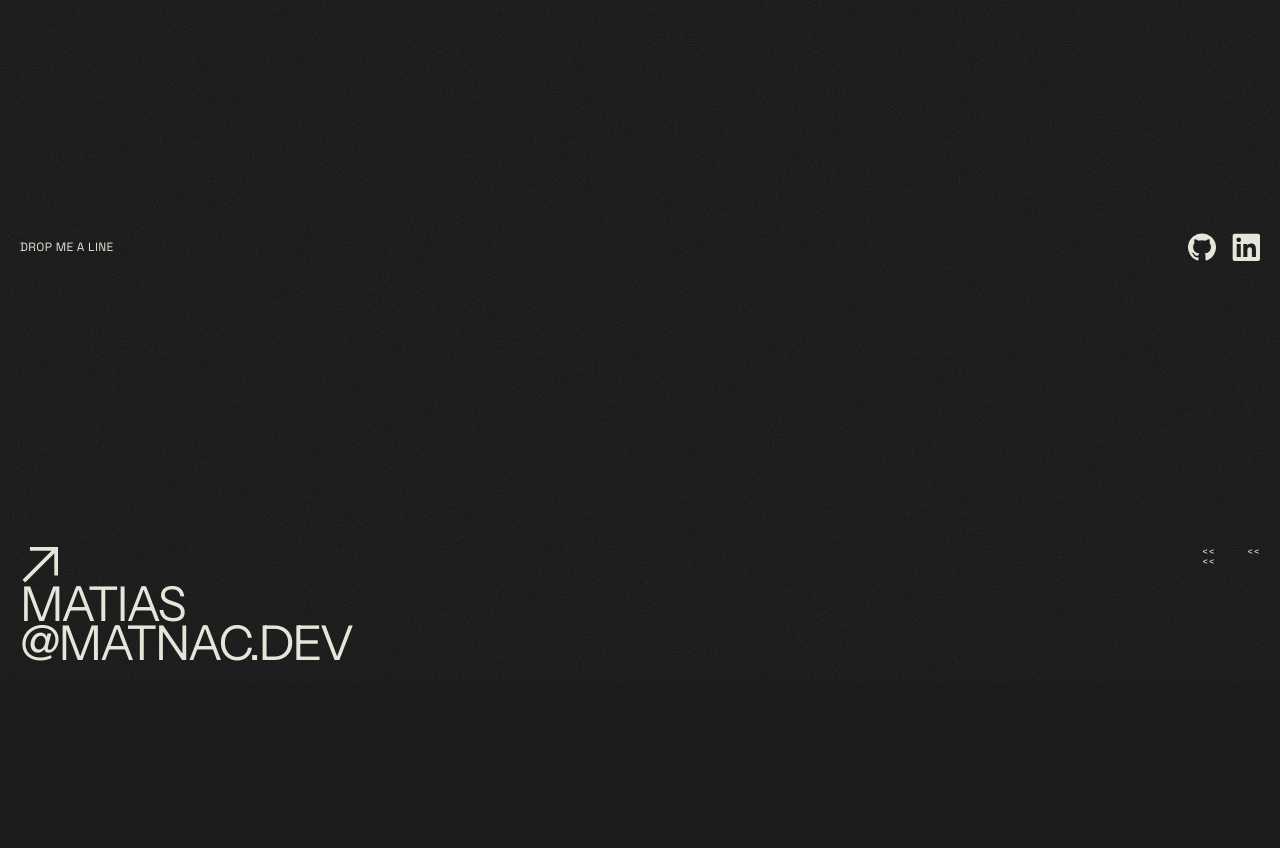
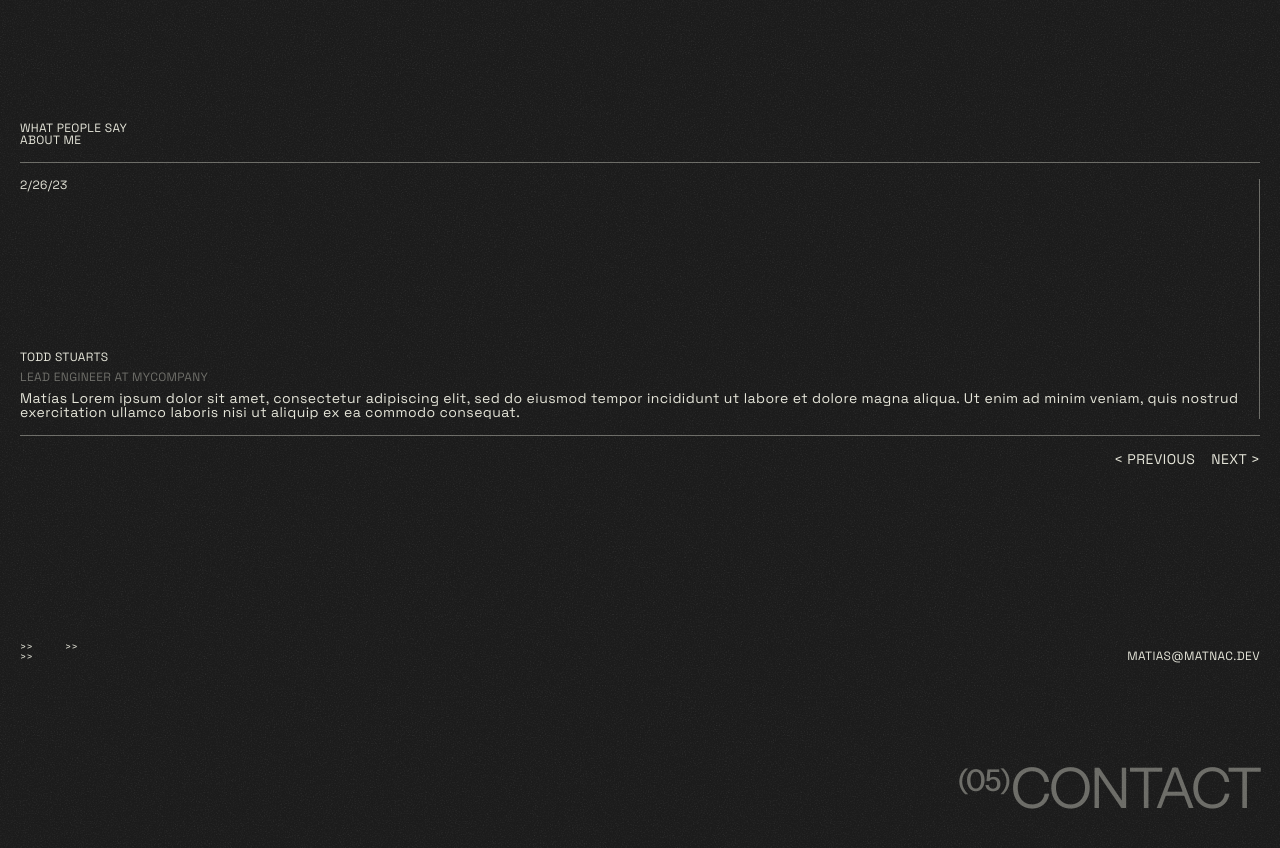
Before and after one commit to msallent/matnac.dev, a Next.js app: page / in a window 1280 px wide. Shown: the part 3574-4422 px from the top of the page. Before the commit the page ends 4256 px from the top, so only its background shows below. Built offline with nearby package versions, Linux system fonts and the light colour scheme.

Commit message:
Add Reviews component

```diff
--- a/src/app/page.tsx
+++ b/src/app/page.tsx
@@ -1,4 +1,4 @@
-import { Contact, Dev, Hero, Showcase, Who } from "@/components";
+import { Contact, Dev, Hero, Reviews, Showcase, Who } from "@/components";
 
 export default function Home() {
   return (
@@ -7,6 +7,7 @@ export default function Home() {
       <Who />
       <Dev />
       <Showcase />
+      <Reviews />
       <Contact />
     </main>
   );
--- a/src/components/Contact.tsx
+++ b/src/components/Contact.tsx
@@ -4,7 +4,7 @@ export function Contact() {
   return (
     <section className="flex h-svh flex-col justify-between p-5">
       <h1 className="flex justify-end text-secondary">
-        <span className="mt-[2.5px] text-lg">(04)</span>
+        <span className="mt-[2.5px] text-lg">(05)</span>
         <span className="text-xl">Contact</span>
       </h1>
 
--- /dev/null
+++ b/src/components/Reviews.tsx
@@ -0,0 +1,72 @@
+import { Carousel, CarouselItem } from "./Carousel";
+
+const REVIEWS = [
+  {
+    date: "2/26/23",
+    author: "Todd Stuarts",
+    position: "Lead Engineer at MyCompany",
+    message:
+      "Matías Lorem ipsum dolor sit amet, consectetur adipiscing elit, sed do eiusmod tempor incididunt ut labore et dolore magna aliqua. Ut enim ad minim veniam, quis nostrud exercitation ullamco laboris nisi ut aliquip ex ea commodo consequat.",
+  },
+  {
+    date: "2/26/23",
+    author: "Todd Stuarts",
+    position: "Lead Engineer at MyCompany",
+    message:
+      "Matías Lorem ipsum dolor sit amet, consectetur adipiscing elit, sed do eiusmod tempor incididunt ut labore et dolore magna aliqua. Ut enim ad minim veniam, quis nostrud exercitation ullamco laboris nisi ut aliquip ex ea commodo consequat.",
+  },
+  {
+    date: "2/26/23",
+    author: "Todd Stuarts",
+    position: "Lead Engineer at MyCompany",
+    message:
+      "Matías Lorem ipsum dolor sit amet, consectetur adipiscing elit, sed do eiusmod tempor incididunt ut labore et dolore magna aliqua. Ut enim ad minim veniam, quis nostrud exercitation ullamco laboris nisi ut aliquip ex ea commodo consequat.",
+  },
+];
+
+export function Reviews() {
+  return (
+    <section className="flex h-svh flex-col justify-between p-5">
+      <h1 className="flex justify-end">
+        <span className="mt-[2.5px] text-lg">(04)</span>
+        <span className="text-xl">Reviews</span>
+      </h1>
+
+      <div className="flex flex-col font-secondary text-sm">
+        <span className="mb-4 border-b border-secondary pb-4">
+          <p>What people say</p>
+          <p>about me</p>
+        </span>
+
+        <Carousel>
+          {REVIEWS.map((review, index) => (
+            <CarouselItem key={index}>
+              <div className="flex h-60 flex-col justify-between border-r border-secondary">
+                <p>{review.date}</p>
+
+                <span className="flex flex-col gap-2">
+                  <p>{review.author}</p>
+                  <p className="text-secondary">{review.position}</p>
+                  <p className="text-base normal-case">{review.message}</p>
+                </span>
+              </div>
+            </CarouselItem>
+          ))}
+        </Carousel>
+      </div>
+
+      <div className="flex items-end justify-between font-secondary">
+        <div className="flex gap-8 text-xs">
+          <span>
+            <p>&gt;&gt;</p>
+            <p>&gt;&gt;</p>
+          </span>
+
+          <p>&gt;&gt;</p>
+        </div>
+
+        <p className="text-sm">matias@matnac.dev</p>
+      </div>
+    </section>
+  );
+}
--- a/src/components/index.ts
+++ b/src/components/index.ts
@@ -1,5 +1,6 @@
+export { Contact } from "./Contact";
 export { Dev } from "./Dev";
-export { Contact } from "./Contact";
 export { Hero } from "./Hero";
+export { Reviews } from "./Reviews";
 export { Showcase } from "./Showcase";
 export { Who } from "./Who";
```
